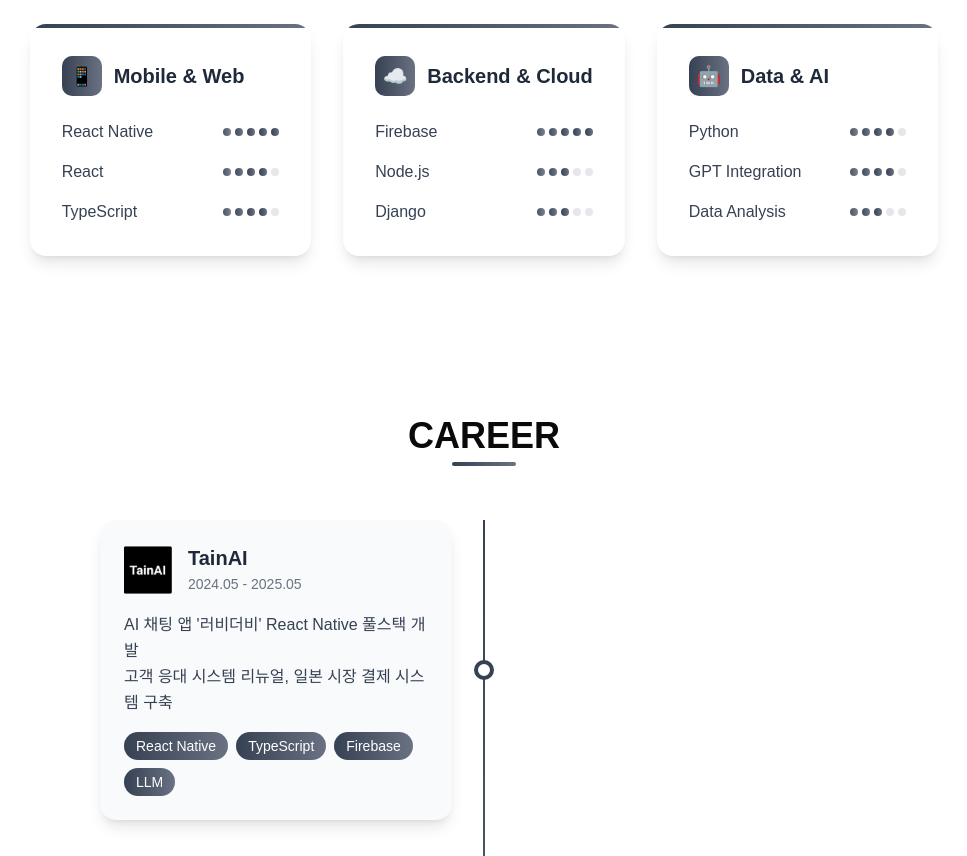
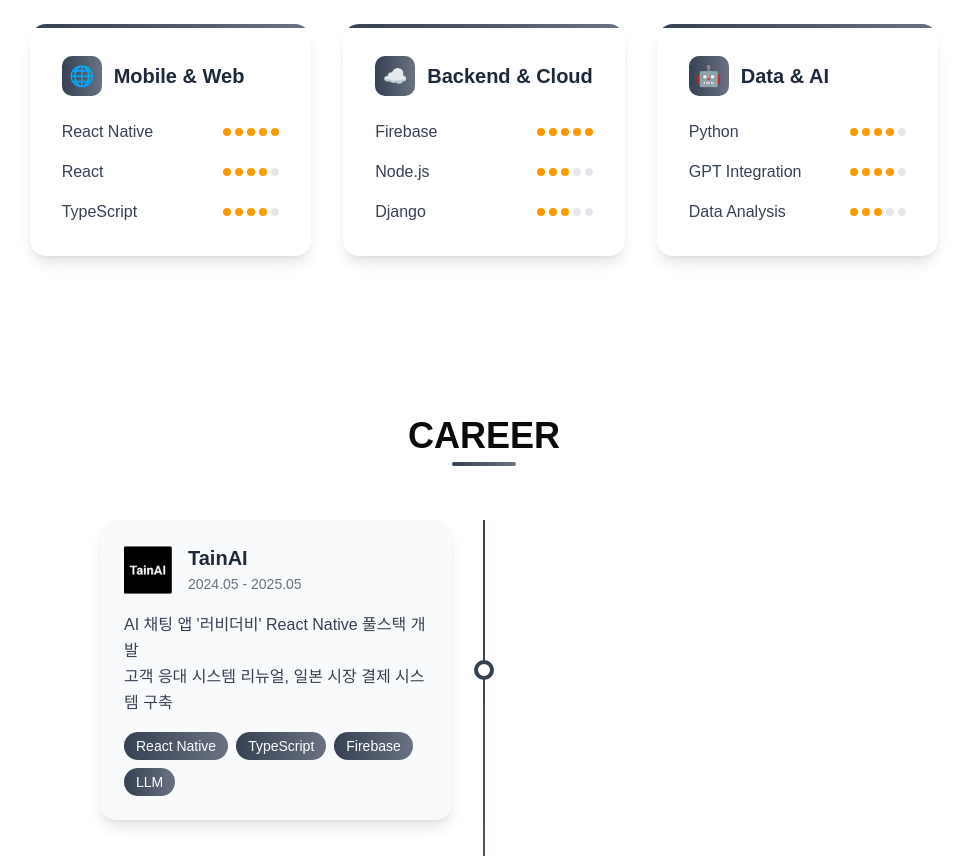
Before and after one commit to mksoo/mksoo-portfolio, a Next.js app: page / in a window 1280 px wide. Shown: the part 960-1816 px from the top of the page, without its empty margins (156-1123 px from the left). Built offline with nearby package versions, Linux system fonts and the light colour scheme; a web font is replaced by a local one.

Commit message:
feat(skills): 기술 섹션의 아이콘을 변경하고, 기술 레벨 표시 스타일 수정

```diff
--- a/src/app/components/Skills.tsx
+++ b/src/app/components/Skills.tsx
@@ -1,7 +1,7 @@
 export default function Skills() {
   const skillCategories = [
     {
-      icon: "📱",
+      icon: "🌐",
       title: "Mobile & Web",
       skills: [
         { name: "React Native", level: 5 },
@@ -61,10 +61,9 @@ export default function Skills() {
                         key={dotIndex}
                         className={`w-2 h-2 rounded-full transition-all duration-300 ${
                           dotIndex < skill.level
-                            ? 'bg-gradient-to-r from-gray-700 to-gray-500 animate-pulse'
+                            ? 'bg-amber-500'
                             : 'bg-gray-200'
                         }`}
-                        style={{ animationDelay: `${dotIndex * 0.1}s` }}
                       />
                     ))}
                   </div>
```
